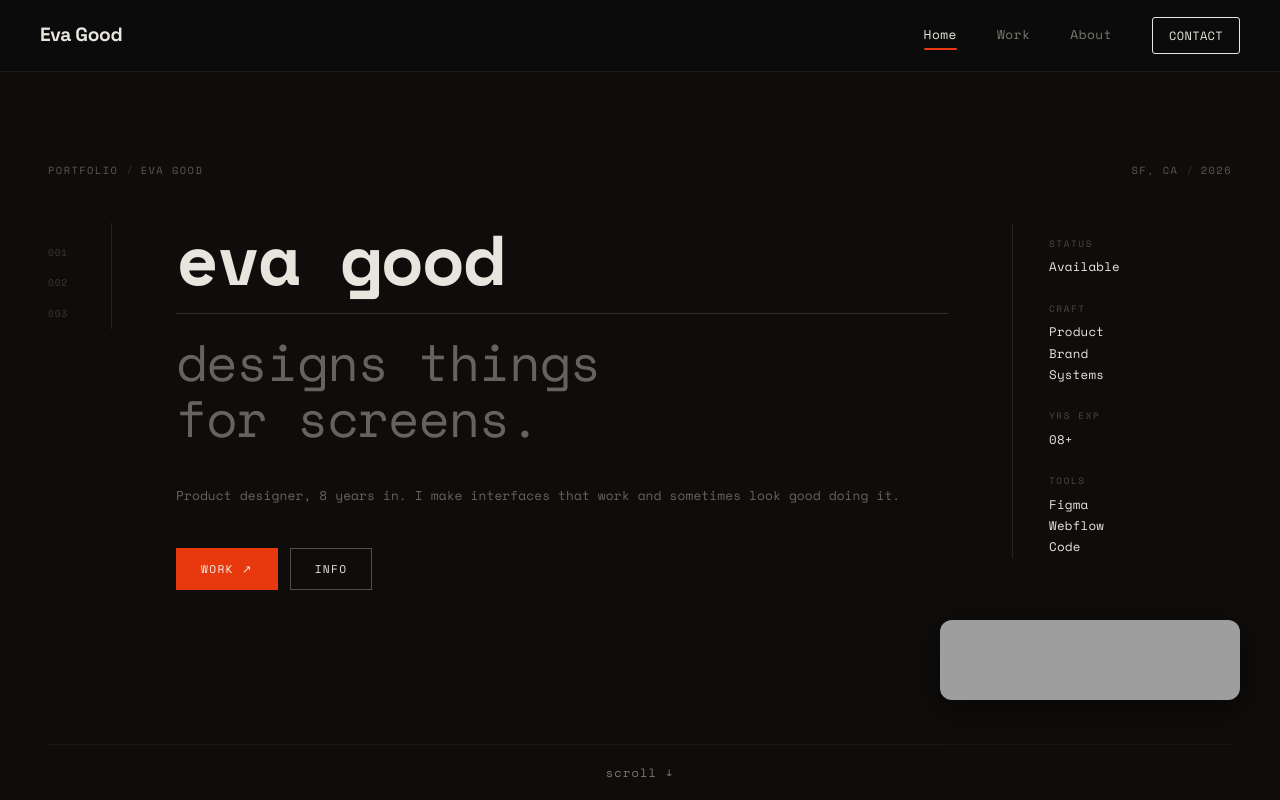
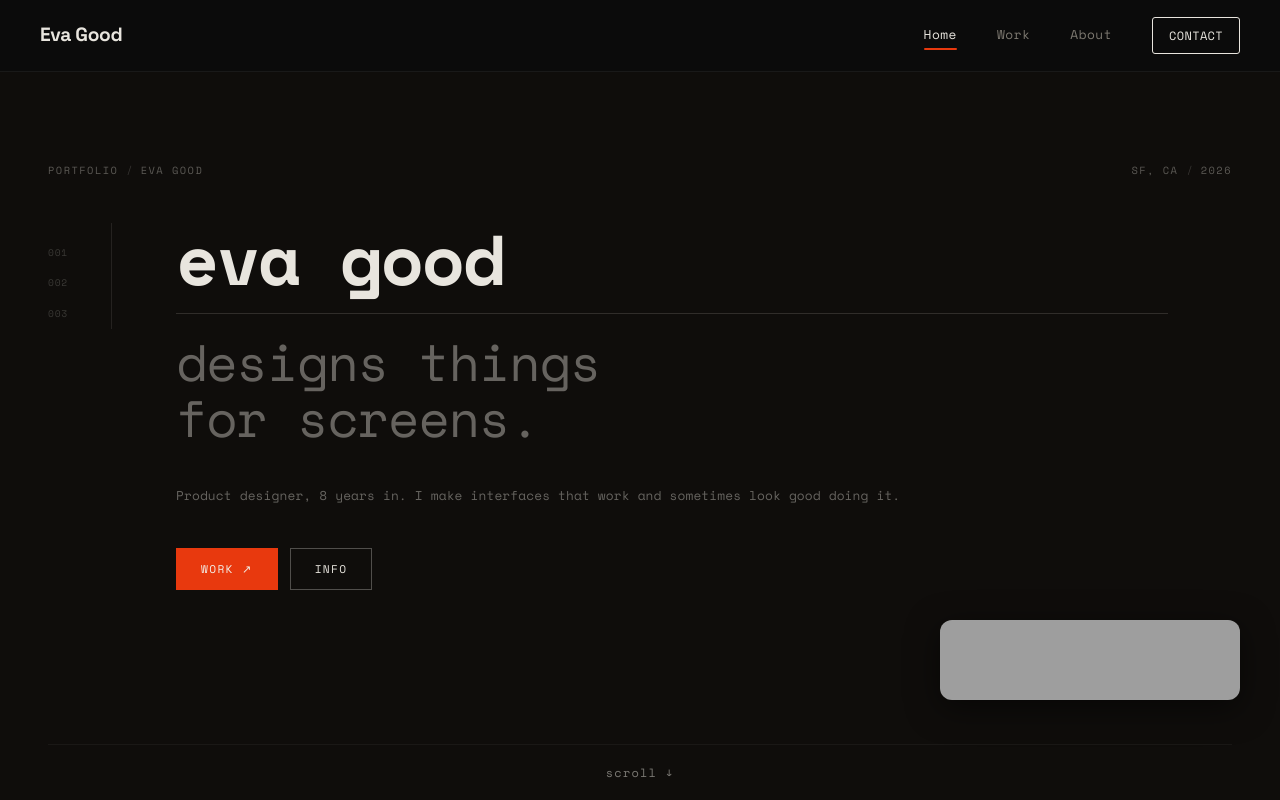
Before and after one commit to evabgood/portfolio, a website built with Vite: page index.html in a window 1280 px wide. Shown: the top 800 px of the page. Built offline with nearby package versions, Linux system fonts and the light colour scheme; grey boxes are pictures that could not be loaded.

Commit message:
remove specs panel from hero section
Co-Authored-By: Claude Sonnet 4.6 <noreply@anthropic.com>

```diff
--- a/src/pages/home.js
+++ b/src/pages/home.js
@@ -101,26 +101,6 @@ export function homePage() {
             </div>
           </div>
 
-          <div class="x-hero__specs">
-            <dl class="x-speclist">
-              <div class="x-spec">
-                <dt>STATUS</dt>
-                <dd>Available</dd>
-              </div>
-              <div class="x-spec">
-                <dt>CRAFT</dt>
-                <dd>Product<br>Brand<br>Systems</dd>
-              </div>
-              <div class="x-spec">
-                <dt>YRS EXP</dt>
-                <dd>08+</dd>
-              </div>
-              <div class="x-spec">
-                <dt>TOOLS</dt>
-                <dd>Figma<br>Webflow<br>Code</dd>
-              </div>
-            </dl>
-          </div>
 
         </div>
 
--- a/src/styles/hero.css
+++ b/src/styles/hero.css
@@ -99,7 +99,7 @@
 /* ---- Main body grid ---- */
 .x-hero__body {
   display: grid;
-  grid-template-columns: 64px 1fr 220px;
+  grid-template-columns: 64px 1fr;
   gap: 0;
   padding: 24px 0 60px;
   align-items: start;
```
